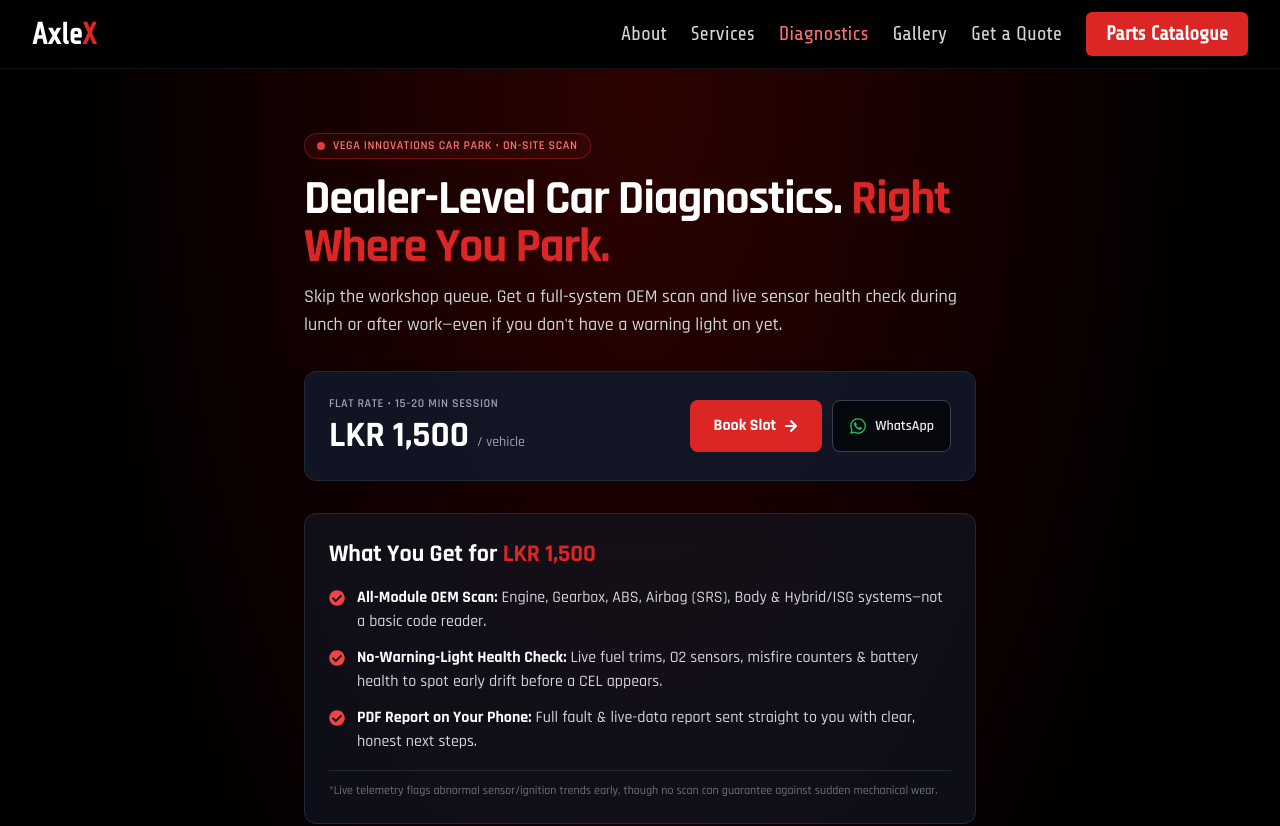
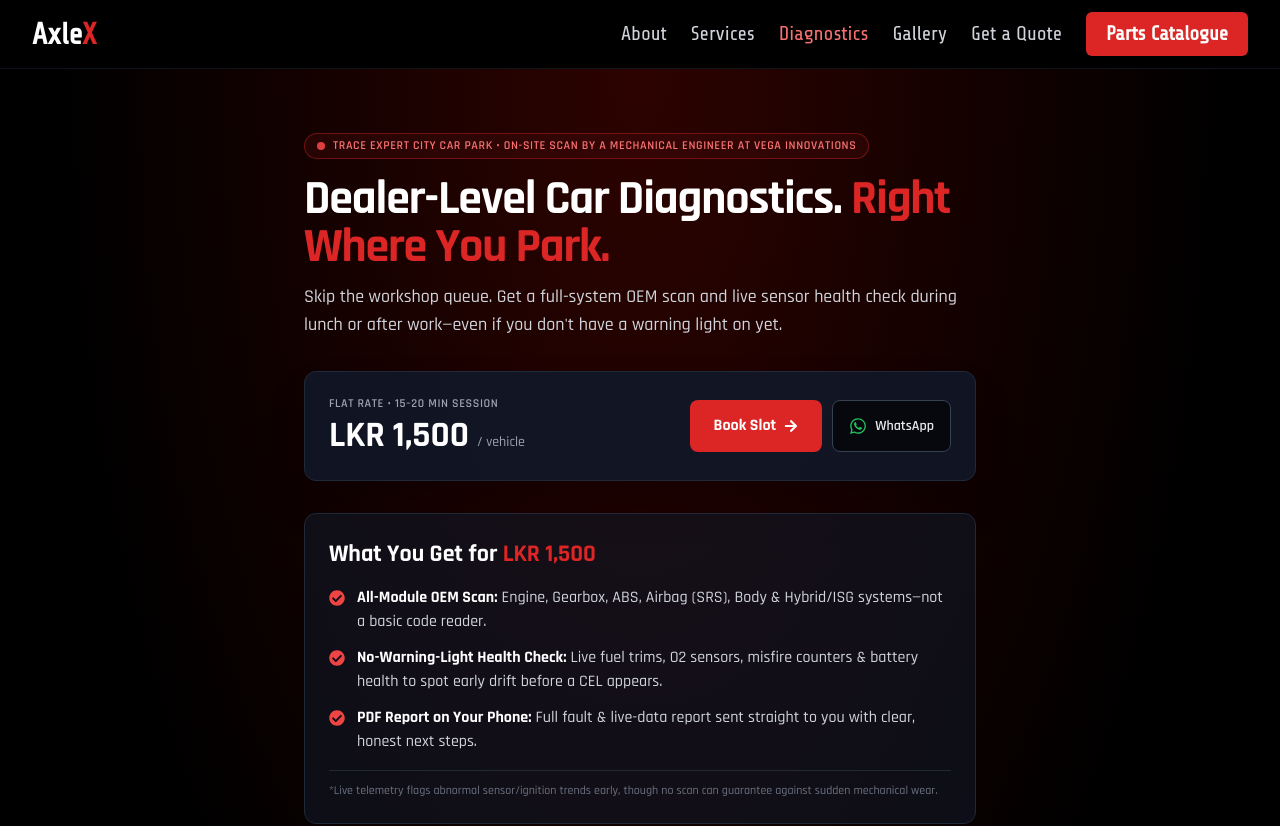
Before and after one commit to chamithgamage99/axlex-website, a Next.js app: page /diagnostics in a window 1280 px wide. Shown: the top 826 px of the page. Built offline with nearby package versions, Linux system fonts and the light colour scheme.

Commit message:
Update page.tsx

```diff
--- a/app/diagnostics/page.tsx
+++ b/app/diagnostics/page.tsx
@@ -48,7 +48,7 @@ export default function DiagnosticsPage() {
         {/* Location Tag */}
         <div className="inline-flex items-center gap-2 rounded-full border border-red-600/40 bg-red-950/40 px-3 py-1 text-xs font-semibold uppercase tracking-wider text-red-400">
           <span className="h-2 w-2 animate-pulse rounded-full bg-red-500" />
-          Vega Innovations Car Park • On-Site Scan
+          Trace Expert City Car Park • On-Site Scan by a Mechanical Engineer at Vega Innovations
         </div>
 
         {/* Headline */}
```
